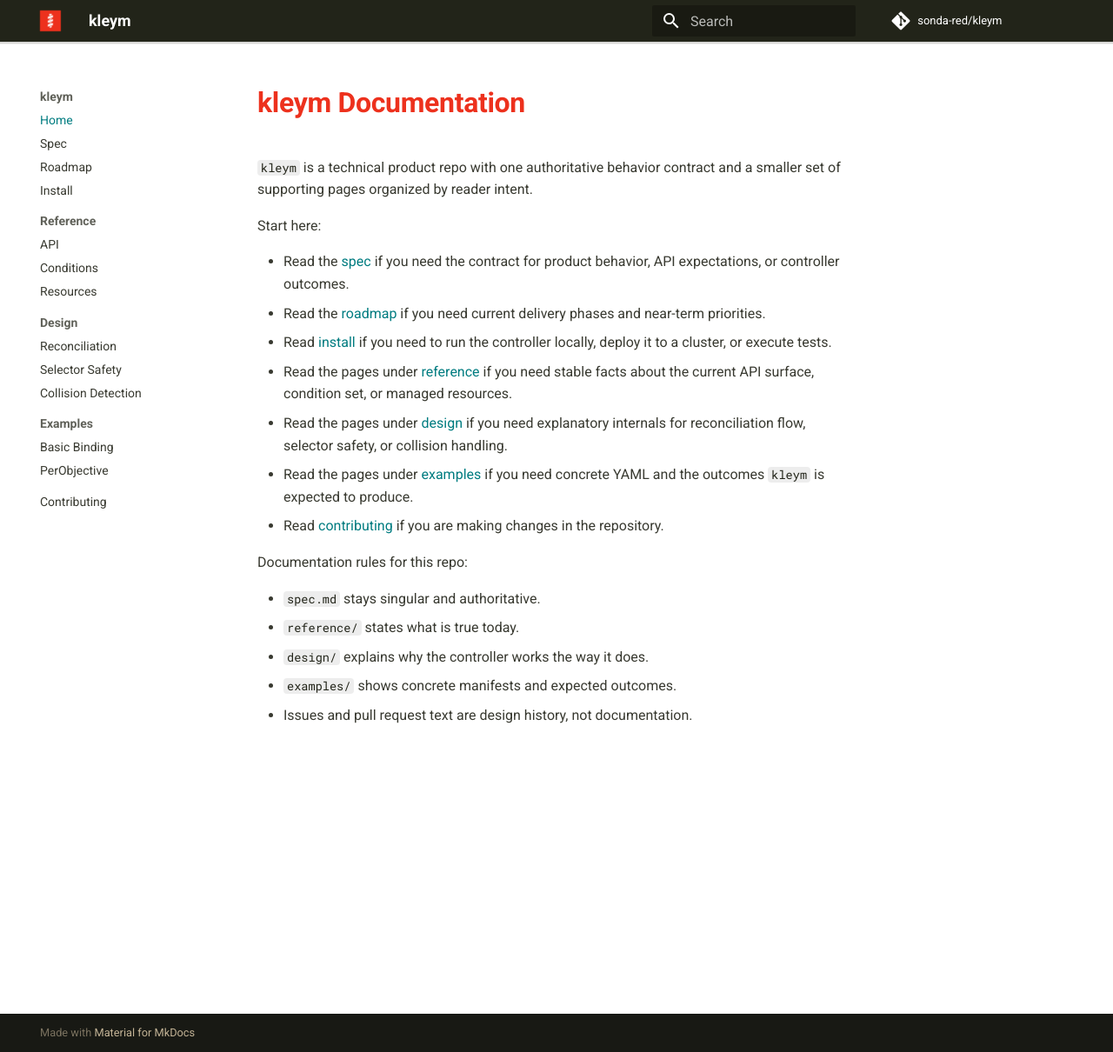
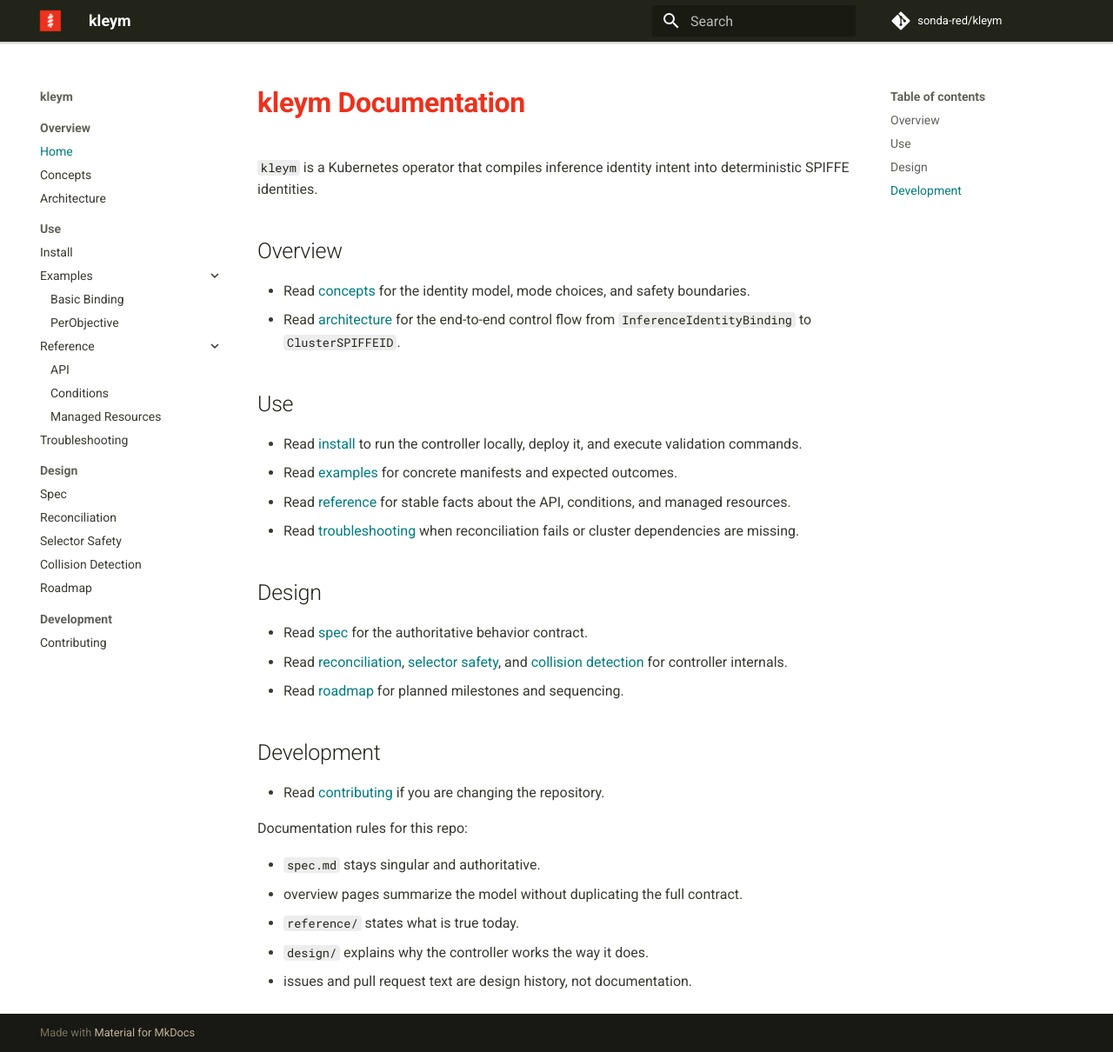
Before and after one commit to sonda-red/kleym, an MkDocs documentation site: the page built from docs/index.md, in a window 1280 px wide and 1210 px high. Shown: the whole window at 87% size. Built offline with MkDocs 1.6.1 and Material for MkDocs 9.7.7, drawn with Linux system fonts in a browser that asks for light colours; comment, search, counter and statistics services are not loaded.

Commit message:
docs: enhance documentation structure and add new concepts, architecture, and troubleshooting sections

```diff
--- a/docs/index.md
+++ b/docs/index.md
@@ -1,21 +1,33 @@
 # kleym Documentation
 
-`kleym` is a technical product repo with one authoritative behavior contract and a smaller set of supporting pages organized by reader intent.
+`kleym` is a Kubernetes operator that compiles inference identity intent into deterministic SPIFFE identities.
 
-Start here:
+## Overview
 
-- Read the [spec](spec.md) if you need the contract for product behavior, API expectations, or controller outcomes.
-- Read the [roadmap](roadmap.md) if you need current delivery phases and near-term priorities.
-- Read [install](install.md) if you need to run the controller locally, deploy it to a cluster, or execute tests.
-- Read the pages under [reference](reference/api.md) if you need stable facts about the current API surface, condition set, or managed resources.
-- Read the pages under [design](design/reconciliation.md) if you need explanatory internals for reconciliation flow, selector safety, or collision handling.
-- Read the pages under [examples](examples/basic-binding.md) if you need concrete YAML and the outcomes `kleym` is expected to produce.
-- Read [contributing](contributing.md) if you are making changes in the repository.
+- Read [concepts](concepts.md) for the identity model, mode choices, and safety boundaries.
+- Read [architecture](architecture.md) for the end-to-end control flow from `InferenceIdentityBinding` to `ClusterSPIFFEID`.
+
+## Use
+
+- Read [install](install.md) to run the controller locally, deploy it, and execute validation commands.
+- Read [examples](examples/basic-binding.md) for concrete manifests and expected outcomes.
+- Read [reference](reference/api.md) for stable facts about the API, conditions, and managed resources.
+- Read [troubleshooting](troubleshooting.md) when reconciliation fails or cluster dependencies are missing.
+
+## Design
+
+- Read [spec](spec.md) for the authoritative behavior contract.
+- Read [reconciliation](design/reconciliation.md), [selector safety](design/selector-safety.md), and [collision detection](design/collision-detection.md) for controller internals.
+- Read [roadmap](roadmap.md) for planned milestones and sequencing.
+
+## Development
+
+- Read [contributing](contributing.md) if you are changing the repository.
 
 Documentation rules for this repo:
 
 - `spec.md` stays singular and authoritative.
+- overview pages summarize the model without duplicating the full contract.
 - `reference/` states what is true today.
 - `design/` explains why the controller works the way it does.
-- `examples/` shows concrete manifests and expected outcomes.
-- Issues and pull request text are design history, not documentation.
+- issues and pull request text are design history, not documentation.
--- a/mkdocs.yml
+++ b/mkdocs.yml
@@ -31,19 +31,25 @@ extra_css:
   - stylesheets/extra.css
 
 nav:
-  - Home: index.md
-  - Spec: spec.md
-  - Roadmap: roadmap.md
-  - Install: install.md
-  - Reference:
-      - API: reference/api.md
-      - Conditions: reference/conditions.md
-      - Resources: reference/resources.md
+  - Overview:
+      - Home: index.md
+      - Concepts: concepts.md
+      - Architecture: architecture.md
+  - Use:
+      - Install: install.md
+      - Examples:
+          - Basic Binding: examples/basic-binding.md
+          - PerObjective: examples/per-objective.md
+      - Reference:
+          - API: reference/api.md
+          - Conditions: reference/conditions.md
+          - Managed Resources: reference/resources.md
+      - Troubleshooting: troubleshooting.md
   - Design:
+      - Spec: spec.md
       - Reconciliation: design/reconciliation.md
       - Selector Safety: design/selector-safety.md
       - Collision Detection: design/collision-detection.md
-  - Examples:
-      - Basic Binding: examples/basic-binding.md
-      - PerObjective: examples/per-objective.md
-  - Contributing: contributing.md
+      - Roadmap: roadmap.md
+  - Development:
+      - Contributing: contributing.md
```
Also changed, not shown: README.md (+16 -9 lines), docs/architecture.md (added, +54 -0 lines), docs/concepts.md (added, +77 -0 lines), docs/reference/resources.md (+22 -20 lines), docs/troubleshooting.md (added, +65 -0 lines).
